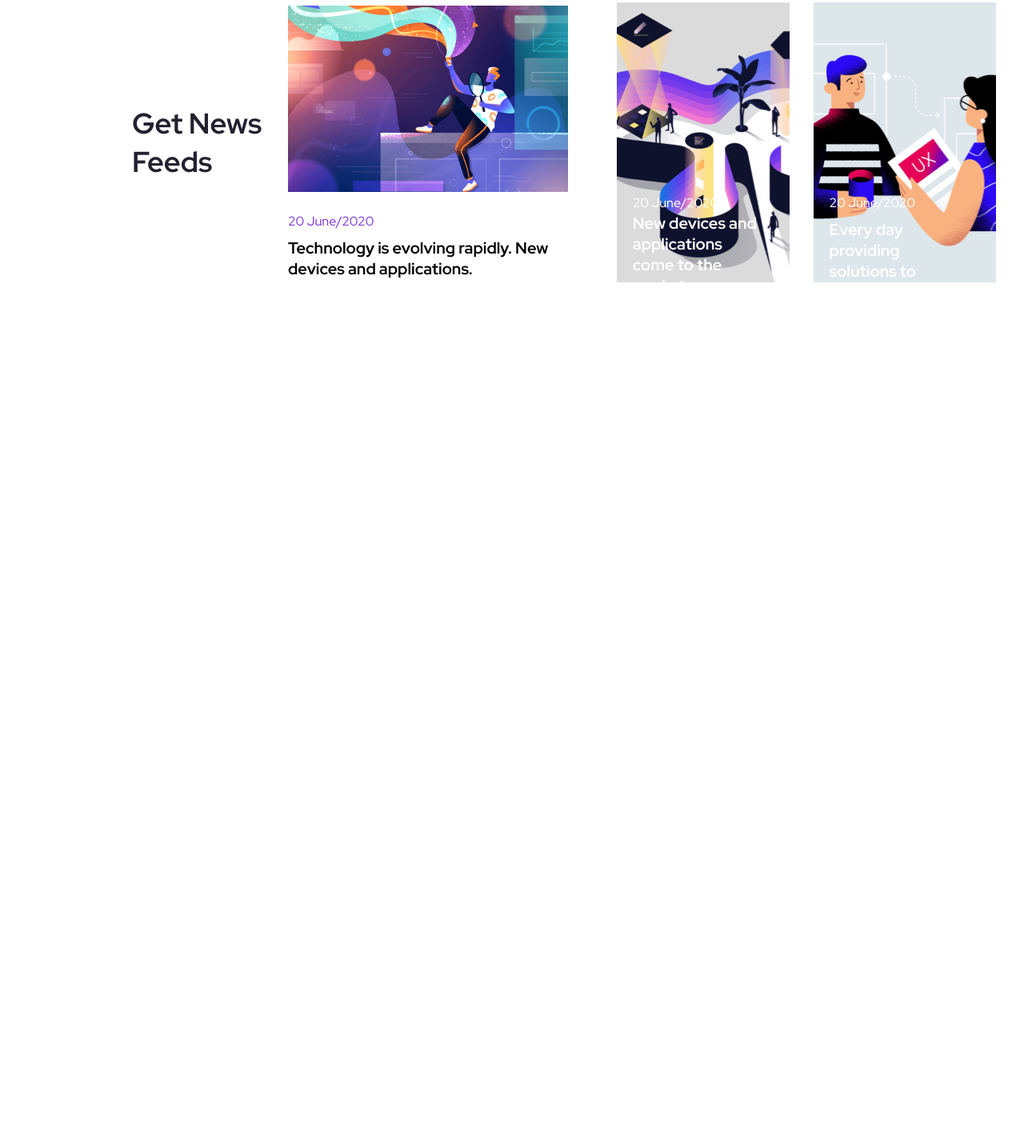
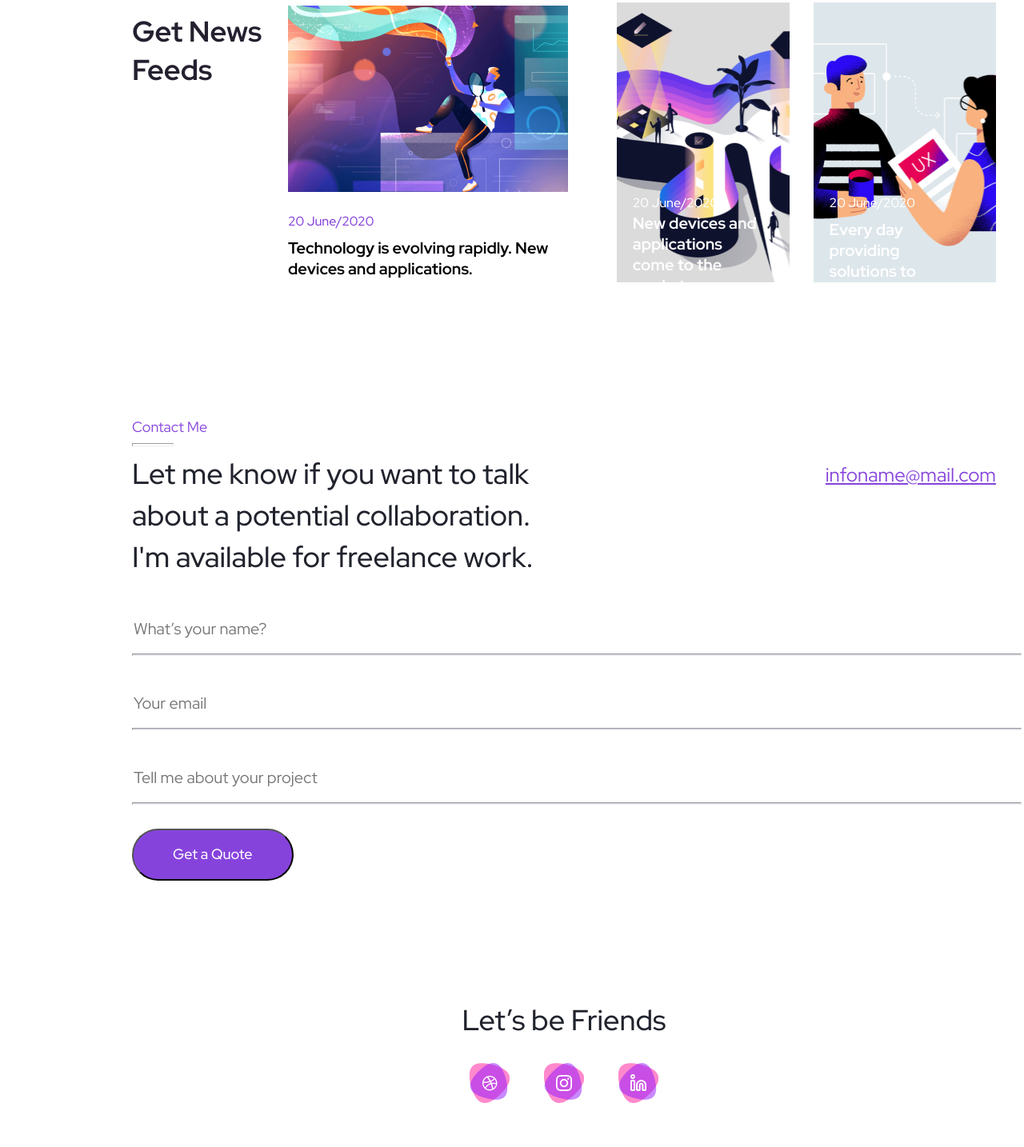
Before and after one commit to Diyorbek12345/Portfolio, a plain HTML site: page index.html in a window 1280 px wide. Shown: the part 3247-4681 px from the top of the page at 80% size. Before the commit the page ends 3625 px from the top, so only its background shows below. Drawn offline with nearby package versions, Linux system fonts and the light colour scheme.

Commit message:
finished

```diff
--- a/css/main.css
+++ b/css/main.css
@@ -320,6 +320,8 @@ body {
   padding-bottom: 100px;
 }
 
+
+
 .blog__word1 {
   font-weight: 400;
   font-size: 18px;
@@ -332,6 +334,8 @@ body {
 .blog__list {
   display: flex;
   align-items: center;
+  margin-left: auto;
+  margin-right: auto;
 }
 
 .blog__line {
@@ -419,6 +423,7 @@ body {
 }
 
 /*testimonials*/
+
 
 #testimonials {
   padding-bottom: 105px;
@@ -528,34 +533,35 @@ body {
 
 /*blog*/
 
-#news{
+#news {
   padding-top: 200px;
 }
 
-.news__word{
+.news__word {
   font-weight: 400;
   font-size: 18px;
   line-height: 24px;
   color: #8643DC;
 }
 
-.news__line{
+.news__line {
   margin-left: 0;
   width: 50px;
   height: 2px;
   color: #8643DC;
 }
 
-.news__title{
+.news__title {
   max-width: 165px;
   font-weight: 700;
   font-size: 36px;
   line-height: 48px;
+  margin-top: -350px;
   color: #25202F;
 }
 
 
-.news__date{
+.news__date {
   font-weight: 500;
   font-size: 16px;
   line-height: 21px;
@@ -563,11 +569,11 @@ color: #8643DC;
   margin-top: 20px;
 }
 
-.news__img{
+.news__img {
   width: 350px;
 }
 
-.news__text{
+.news__text {
   max-width: 450px;
   font-weight: 700;
   font-size: 20px;
@@ -576,14 +582,14 @@ color: #000000;
   margin-top: 10px;
 }
 
-.news__item2{
+.news__item2 {
   max-width: 255px;
   background-image: url(../img/neas2.png);
   background-repeat: no-repeat;
   height: 350px;
 }
 
-.news__date2{
+.news__date2 {
   font-weight: 500;
   font-size: 16px;
   line-height: 21px;
@@ -592,7 +598,7 @@ color: #FFFFFF;
 
 }
 
-.news__text2{
+.news__text2 {
   max-width: 197px;
   font-weight: 700;
   font-size: 20px;
@@ -601,13 +607,13 @@ color: #FFFFFF;
   margin-top: 2px;
 }
 
-.cont{
+.cont {
   padding-left: 20px;
   padding-right: 38px;
   padding-top: 240px;
 }
 
-.news__date3{
+.news__date3 {
   font-weight: 500;
   font-size: 16px;
   line-height: 21px;
@@ -615,7 +621,7 @@ color: #FFFFFF;
   margin-bottom: 10px;
 }
 
-.news__text3{
+.news__text3 {
   max-width: 212px;
   font-weight: 700;
   font-size: 20px;
@@ -623,13 +629,13 @@ line-height: 26px;
   color: #FFFFFF;
 }
 
-.cont2{
+.cont2 {
   padding-left: 20px;
   padding-right: 38px;
   padding-top: 240px;
 }
 
-.news__items{
+.news__items {
   background-image: url(../img/Rectangle\ 15.png);
   background-repeat: no-repeat;
   background-size: cover;
@@ -637,16 +643,158 @@ padding-top: 240px;
   max-width: 250px;
 }
 
-.news__list{
+.news__list {
+  display: flex;
+  align-items: center;
+  padding-bottom: 119px;
+}
+
+.item {
+  margin-left: 30px;
+}
+
+.news___content {
   display: flex;
   align-items: center;
 }
 
-.item{
-  margin-left: 30px;
+/*Contact*/
+
+#contact {
+  padding-top: 50px;
 }
 
-.news___content{
+.contact__word {
+  font-weight: 400;
+  font-size: 18px;
+  line-height: 24px;
+  color: #8643DC;
+}
+
+.contact__line {
+  margin-left: 0;
+  width: 50px;
+  height: 2px;
+  color: #8643DC;
+}
+
+.contact__title {
+  max-width: 512px;
+  font-weight: 500;
+  font-size: 36px;
+  line-height: 52px;
+  color: #21232D;
+  margin-bottom: 50px;
+}
+
+.contact__btn {
+  font-weight: 400;
+  font-size: 24px;
+  line-height: 28px;
+  margin-top: -150px;
+  text-decoration-line: underline;
+  text-transform: lowercase;
+  color: #8643DC;
+}
+
+.contact__content {
   display: flex;
   align-items: center;
+  justify-content: space-between;
 }
+
+.contact__input {
+  font-weight: 400;
+  font-size: 20px;
+  line-height: 26px;
+  color: #A8A0B0;
+  border: none;
+}
+
+.contact__line1 {
+  width: 1110px;
+  height: 1px;
+  margin-left: 0;
+  margin-top: 17px;
+  margin-bottom: 45px;
+  background: #DAD2E3;
+}
+
+.contact__input2 {
+  font-weight: 400;
+  font-size: 20px;
+  line-height: 26px;
+  color: #A8A0B0;
+  border: none;
+}
+
+.contact__line2 {
+  width: 1110px;
+  height: 1px;
+  margin-left: 0;
+  margin-top: 17px;
+  margin-bottom: 45px;
+  background: #DAD2E3;
+}
+
+.contact__input3 {
+  font-weight: 400;
+  font-size: 20px;
+  line-height: 26px;
+  color: #A8A0B0;
+  border: none;
+}
+
+.contact__lin3 {
+  width: 1110px;
+  height: 1px;
+  margin-left: 0;
+  margin-top: 17px;
+  margin-bottom: 30px;
+  background: #DAD2E3;
+}
+
+.button {
+  padding: 18px 49px 19px 49px;
+  font-weight: 500;
+  font-size: 18px;
+  line-height: 24px;
+  color: #FFFFFF;
+  background: #8643DC;
+  border-radius: 100px;
+  cursor: pointer;
+}
+
+.contact__btns {
+  padding-bottom: 150px;
+}
+
+.main_footer__title {
+  font-weight: 500;
+  font-size: 36px;
+  line-height: 48px;
+  color: #21232D;
+  text-align: center;
+  margin-bottom: 30px;
+}
+
+.main_footer__img2 {
+  display: flex;
+  align-items: center;
+  padding-bottom: 50px;
+  margin-left: auto;
+  margin-right: auto;
+  text-align: center;
+  display: block;
+}
+
+
+.main_footer__img {
+  width: 50px;
+  height: 50px;
+  margin-left: 40px;
+}
+
+.img7 {
+  margin-left: 0;
+}
--- a/index.html
+++ b/index.html
@@ -250,7 +250,43 @@
         </div>
       </div>
     </section>
+    <section id="contact">
+      <div class="container contact__container">
+        <div class="contact__cont">
+          <p class="contact__word">Contact Me</p>
+          <hr class="contact__line">
+        </div>
+        <div class="contact__content">
+          <h2 class="contact__title">Let me know if you want to talk
+            about a potential collaboration.
+            I'm available for freelance work.</h2>
+          <a class="contact__btn" href="#">infoname@mail.com</a>
+        </div>
+        <div class="contact__btns">
+          <form method="post">
+            <input type="email" class="contact__input" aria-label="email" placeholder="What’s your name?">
+            <hr class="contact__line1">
+            <input type="email" class="contact__input2" aria-label="email" placeholder="Your email">
+            <hr class="contact__line2">
+
+            <input type="tel" class="contact__input3" aria-label="tel" placeholder="Tell me about your project">
+            <hr class="contact__lin3">
+          </form>
+          <button class="button">Get a Quote</button>
+        </div>
+      </div>
+    </section>
   </main>
+  <footer id="main__footer">
+    <div class="container main_footer__container">
+      <h2 class="main_footer__title">Let’s be Friends</h2>
+      <div class="main_footer__img2">
+        <img class="main_footer__img img7" src="./img/footer1.png" alt="img">
+        <img class="main_footer__img" src="./img/footer2.png" alt="img">
+        <img class="main_footer__img" src="./img/footer3.png" alt="img">
+      </div>
+    </div>
+  </footer>
 </body>
 
 </html>
```
Also changed, not shown: img/footer1.png (added), img/footer2.png (added), img/footer3.png (added). Lines whose indentation alone changed are shown as unchanged.
